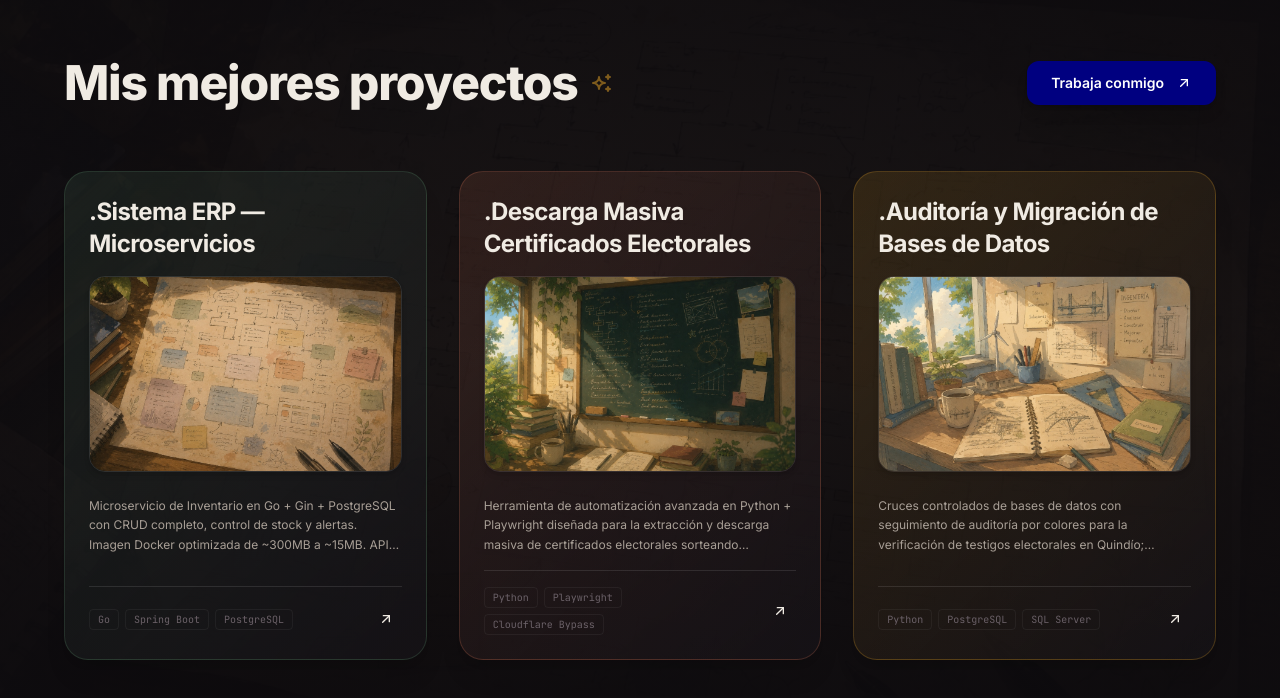
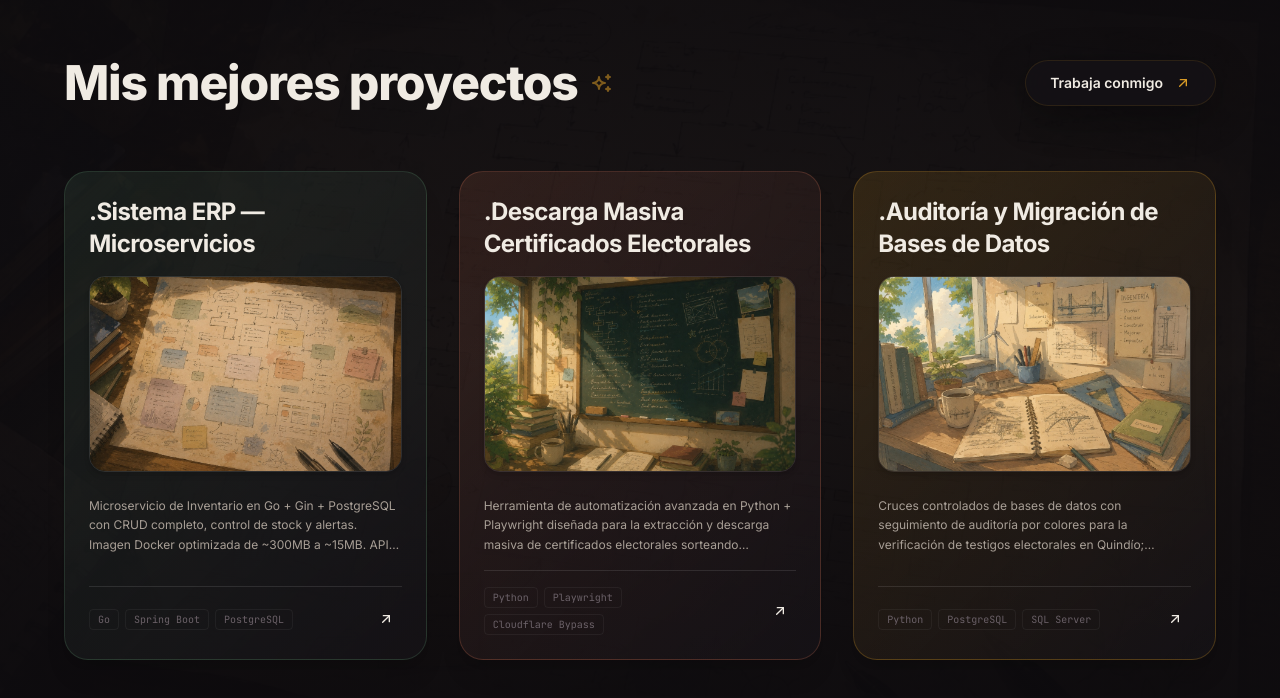
Before and after one commit to JXANX/PortafolioJXANX, a Next.js app: page / in a window 1280 px wide. Shown: the part 4031-4729 px from the top of the page. Built offline with nearby package versions, Linux system fonts and the light colour scheme.

Commit message:
style: cambiar botón trabaja conmigo a glassmorphism

```diff
--- a/src/components/projects-section.tsx
+++ b/src/components/projects-section.tsx
@@ -67,10 +67,10 @@ export function ProjectsSection() {
 
           <a
             href="#contact"
-            className="inline-flex items-center gap-3 px-6 py-3 rounded-xl bg-[#000080] hover:bg-[#0000A0] text-white font-display font-semibold text-sm transition-all shadow-lg self-start sm:self-auto"
+            className="inline-flex items-center gap-3 px-6 py-3 rounded-xl ghibli-glass text-text-primary hover:text-ghibli-amber hover:border-ghibli-amber/40 font-display font-semibold text-sm transition-all shadow-lg self-start sm:self-auto"
           >
             <span>Trabaja conmigo</span>
-            <TbArrowUpRight className="h-4 w-4" />
+            <TbArrowUpRight className="h-4 w-4 text-ghibli-amber" />
           </a>
         </div>
 
```
